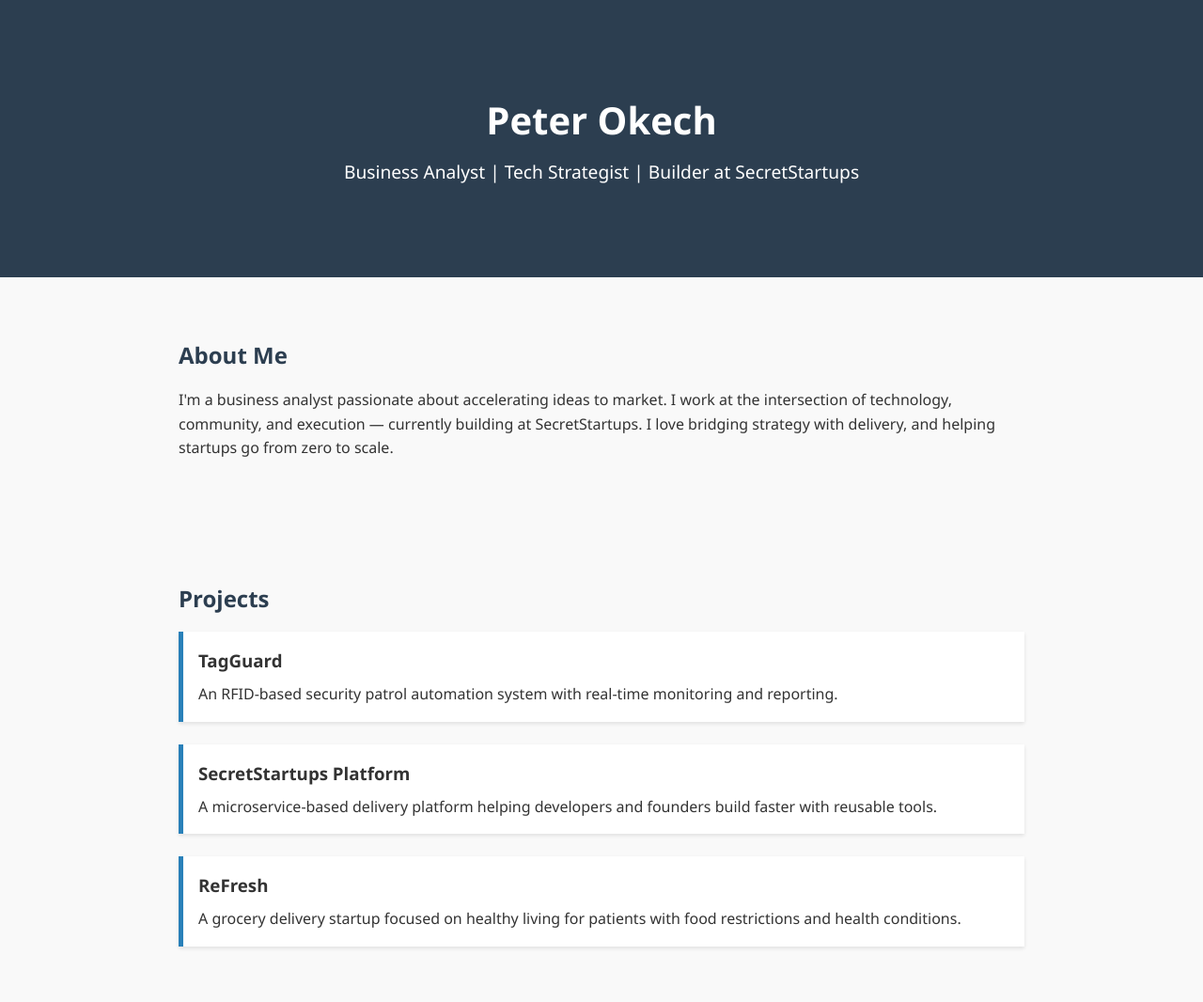
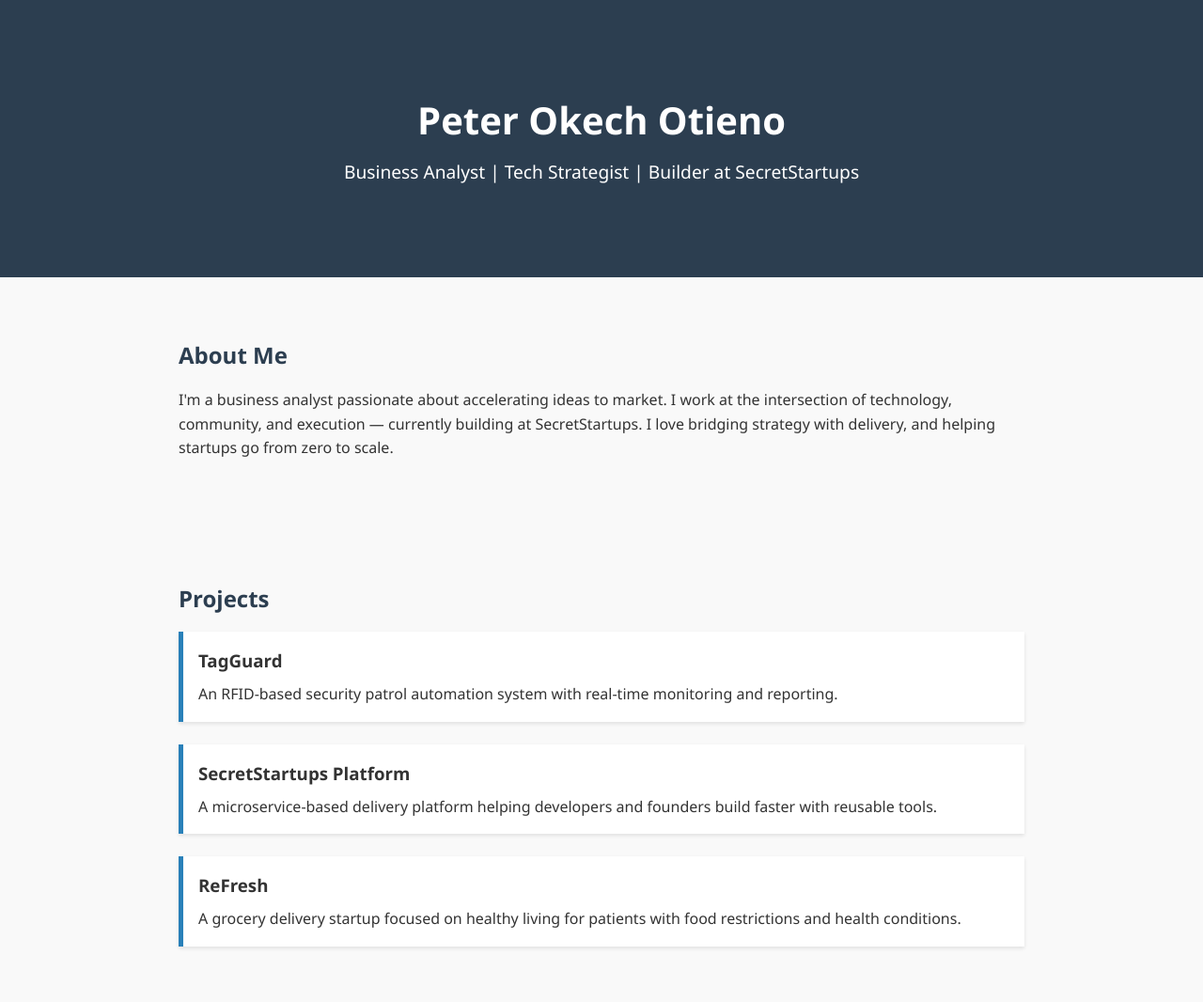
Before and after one commit to okechpj/portfolio-cicd, a plain HTML site: page index.html in a window 1280 px wide. Shown: the top 1066 px of the page at 94% size. Drawn offline with Linux system fonts and the light colour scheme.

Commit message:
added to name

```diff
--- a/index.html
+++ b/index.html
@@ -9,7 +9,7 @@
 <body>
   <header>
     <div class="container">
-      <h1>Peter Okech</h1>
+      <h1>Peter Okech Otieno</h1>
       <p>Business Analyst | Tech Strategist | Builder at SecretStartups</p>
     </div>
   </header>
```
